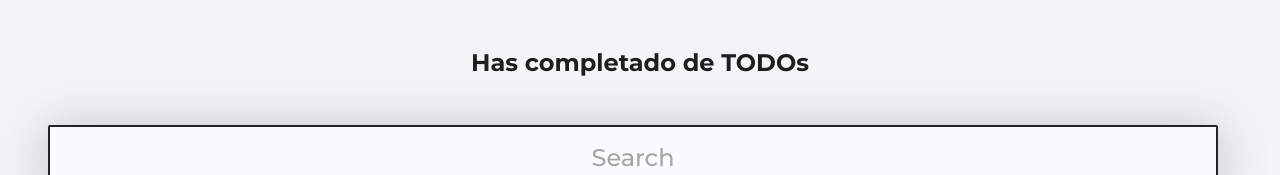
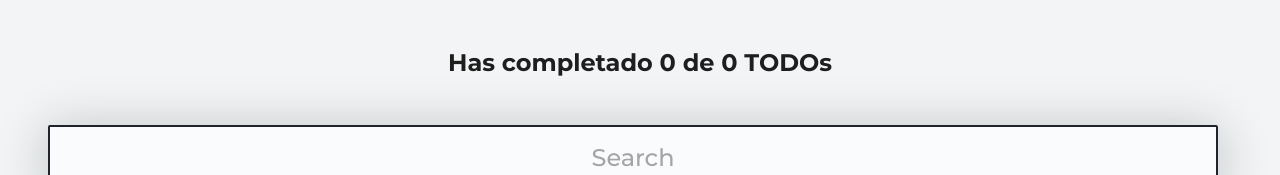
Before and after one commit to ivanxgb/To-Do-React, a React (Create React App) app: page / in a window 1280 px wide. Shown: the top 175 px of the page. Built offline with nearby package versions, Linux system fonts and the light colour scheme.

Commit message:
useContext hook used

```diff
--- a/src/Components/App/AppContainer.js
+++ b/src/Components/App/AppContainer.js
@@ -1,4 +1,4 @@
-import React, { Fragment } from "react";
+import React, { useContext } from "react";
 import { TodoContext } from "../TodoContext/TodoContext";
 import { TodoCounter } from "../TodoCounter/TodoCounter";
 import { TodoSearch } from "../TodoSearch/TodoSearch";
@@ -7,13 +7,14 @@ import { TodoItem } from "../TodoItem/TodoItem";
 import { CreateTodoButton } from "../CreateTodoButton/CreateTodoButton";
 
 function AppContainer() {
+  const { error, loading, searchedTodos, toggleTodo, deleteTodo } =
+    useContext(TodoContext);
+
   return (
     <>
       <TodoCounter />
       <TodoSearch />
 
-      <TodoContext.Consumer>
-        {({ error, loading, searchedTodos, toggleTodo, deleteTodo }) => (
       <TodoList>
         {error && <p>Lo sentimos, hubo un error al traer los ToDo's</p>}
         {loading && <p>Cargando...</p>}
@@ -26,9 +27,6 @@ function AppContainer() {
           />
         ))}
       </TodoList>
-        )}
-      </TodoContext.Consumer>
-
       <CreateTodoButton />
     </>
   );
--- a/src/Components/CreateTodoButton/CreateTodoButton.js
+++ b/src/Components/CreateTodoButton/CreateTodoButton.js
@@ -7,11 +7,9 @@ function CreateTodoButton() {
   };
 
   return (
-    <>
-      <button className="CreateTodoButton" onClick={handleClick}>
-        +
-      </button>
-    </>
+    <button className="CreateTodoButton" onClick={handleClick}>
+      +
+    </button>
   );
 }
 
--- a/src/Components/TodoContext/TodoContext.js
+++ b/src/Components/TodoContext/TodoContext.js
@@ -7,7 +7,7 @@ const TodoContext = React.createContext();
 function TodoProvider(props) {
   const {
     item: todos,
-    setItem: saveTodos,
+    saveItem: saveTodos,
     loading,
     error,
   } = useLocalStorage("TODOS_V1", []);
--- a/src/Components/TodoCounter/TodoCounter.js
+++ b/src/Components/TodoCounter/TodoCounter.js
@@ -1,13 +1,13 @@
-import React from "react";
+import React, { useContext } from "react";
+import { TodoContext } from "../TodoContext/TodoContext";
 import "./TodoCounter.css";
 
-function TodoCounter({ total, completed }) {
+function TodoCounter() {
+  const { totalTodos, completedTodos } = useContext(TodoContext);
   return (
-    <>
-      <h2 className="TodoCounter">
-        Has completado {completed} de {total} TODOs
-      </h2>
-    </>
+    <h2 className="TodoCounter">
+      Has completado {completedTodos} de {totalTodos} TODOs
+    </h2>
   );
 }
 
--- a/src/Components/TodoSearch/TodoSearch.js
+++ b/src/Components/TodoSearch/TodoSearch.js
@@ -1,7 +1,10 @@
-import React from "react";
+import React, { useContext } from "react";
+import { TodoContext } from "../TodoContext/TodoContext";
 import "./TodoSearch.css";
 
-function TodoSearch({ searchValue, setSearchValue }) {
+function TodoSearch() {
+  const { searchValue, setSearchValue } = useContext(TodoContext);
+
   const onSearchValue = ({ target }) => {
     setSearchValue(target.value);
     console.log(target.value);
```
Lines whose indentation alone changed are shown as unchanged.
